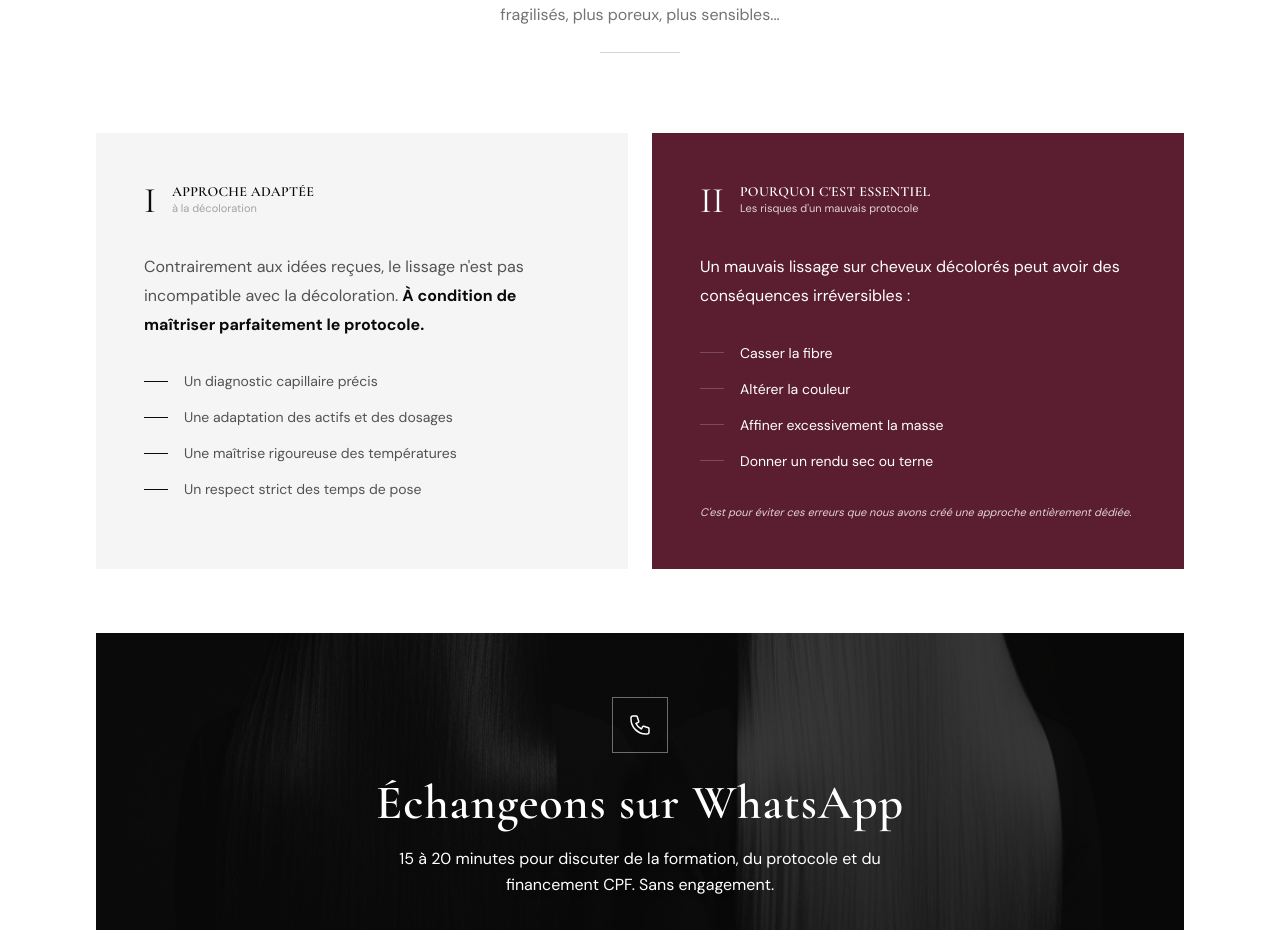
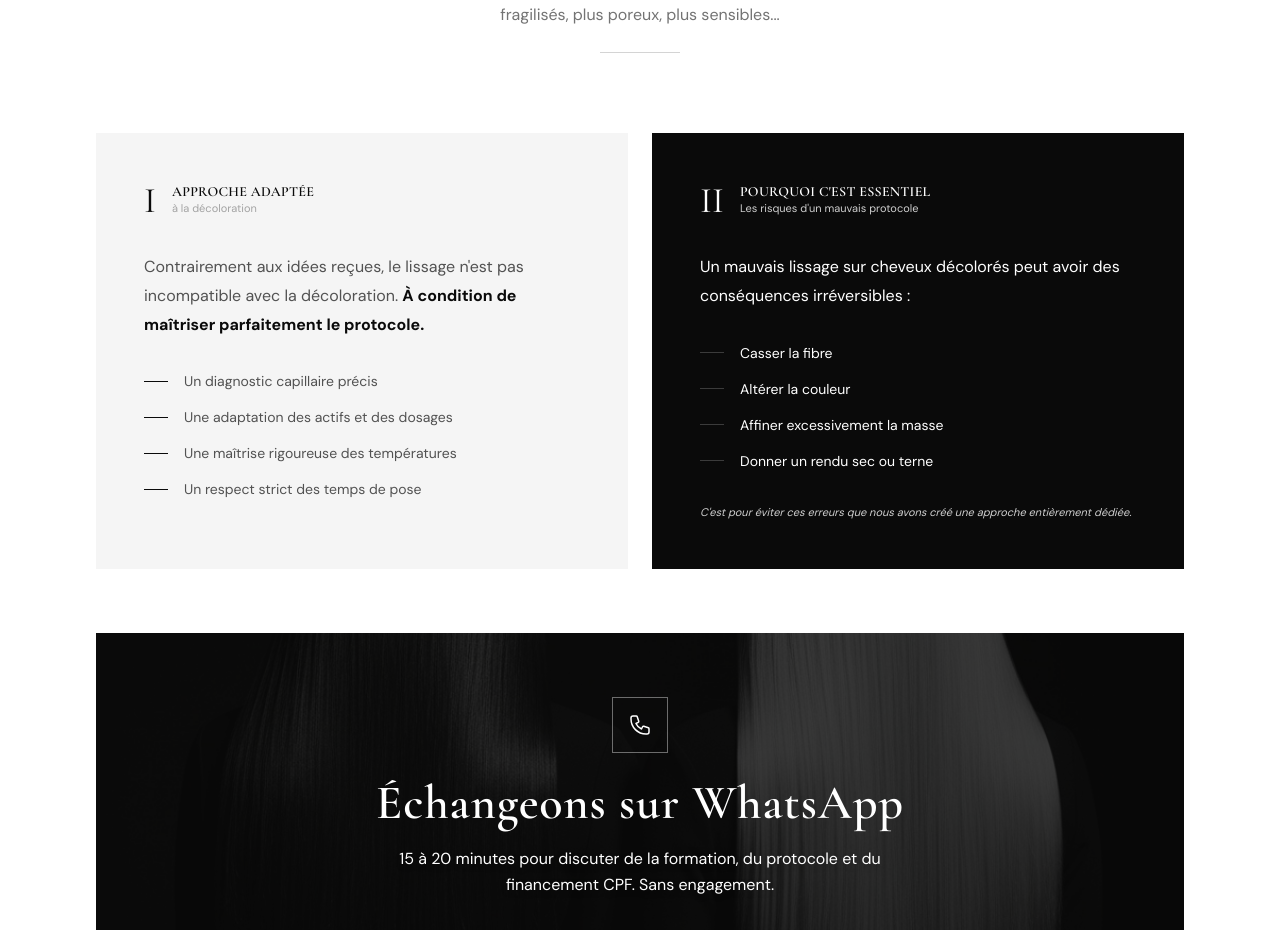
Before and after one commit to zakariya2002/lissage-sur-mesure, a Next.js app: page / in a window 1280 px wide. Shown: the part 7805-8735 px from the top of the page. Built offline with nearby package versions, Linux system fonts and the light colour scheme.

Commit message:
fix: remettre section Pourquoi c'est essentiel en noir
Co-Authored-By: Claude Opus 4.6 (1M context) <noreply@anthropic.com>

```diff
--- a/src/components/ExpertiseBlonds.tsx
+++ b/src/components/ExpertiseBlonds.tsx
@@ -64,7 +64,7 @@ export default function ExpertiseBlonds() {
             </ul>
           </div>
 
-          <div className="bg-[var(--color-bordeaux)] p-8 md:p-10 lg:p-12 h-full text-white">
+          <div className="bg-[var(--color-black)] p-8 md:p-10 lg:p-12 h-full text-white">
             <div className="flex items-center gap-4 mb-8">
               <span className="font-serif text-4xl text-white">II</span>
               <div>
```
